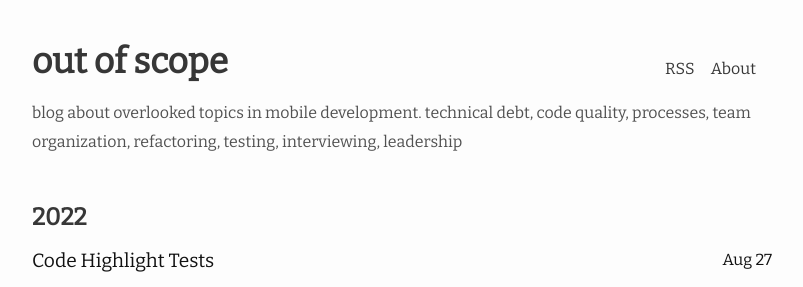
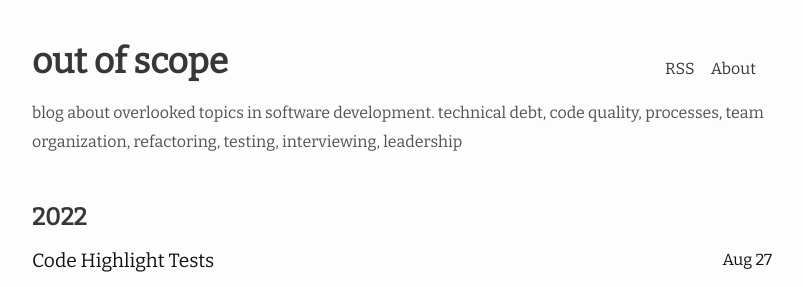
Before and after one commit to AndrewMalyhin/outofscope, a Jekyll site: the page built from index.markdown, in a window 1280 px wide. Shown: the top 287 px of the page, without its empty margins (238-1041 px from the left). Built offline with Jekyll 4.4.1, drawn with Linux system fonts in a browser that asks for light colours; nearby versions of some CDN libraries.

Commit message:
Added seo-tag

```diff
--- a/_config.yml
+++ b/_config.yml
@@ -19,22 +19,30 @@
 # in the templates via {{ site.myvariable }}.
 
 title: out of scope
-subtitle: I'm Andrei Malyhin and this is my blog about overlooked topics in mobile development.
+tagline: Blog about overlooked topics in software development.
 description: >-
-  blog about overlooked topics in mobile development. technical debt, code quality, processes, team organization, refactoring, testing, interviewing, leadership
+  blog about overlooked topics in software development. technical debt, code quality, processes, team organization, refactoring, testing, interviewing, leadership
 
-author: © 2022 Andrei Malyhin
+author: Andrei Malyhin
 
 content_license_text: All content of this side is licensed under
 content_license_type: CC BY-NC-SA 4.0
 content_license_url: https://creativecommons.org/licenses/by-nc-sa/4.0/
 
 baseurl: "" # the subpath of your site, e.g. /blog
-url: "https://outofscope.blog" # the base hostname & protocol for your site, e.g. http://example.com
+url: "https://www.outofscope.blog" # the base hostname & protocol for your site, e.g. http://example.com
 email: "contact@outofscope.blog"
 
-twitter_username: outofscopeblog
-github_username:  AndrewMalyhin
+twitter:
+  username: outofscopeblog
+
+social:
+  name: Andrei Malyhin
+  links:
+    - https://github.com/AndrewMalyhin
+    - https://www.linkedin.com/in/andrei-malyhin-71665417b
+
+
 
 # Build settings
 #theme: moving
--- a/_includes/footer.html
+++ b/_includes/footer.html
@@ -5,7 +5,7 @@
         <div class="footer-col">
           <div class="flex-container">
             {%- if site.content_license_text -%}
-            <p class="license"> {{ site.author }}. {{ site.content_license_text }}
+            <p class="license">© 2022 {{ site.author }}. {{ site.content_license_text }}
                   <a class="u-email black-link" href="{{ site.content_license_url }}.">
                     {{ site.content_license_type }}.
                   </a>
--- a/_includes/head.html
+++ b/_includes/head.html
@@ -21,4 +21,5 @@
 
   gtag('config', 'G-RT9BJE4MPZ');
 </script>
+{% seo %}
 </head>
```
